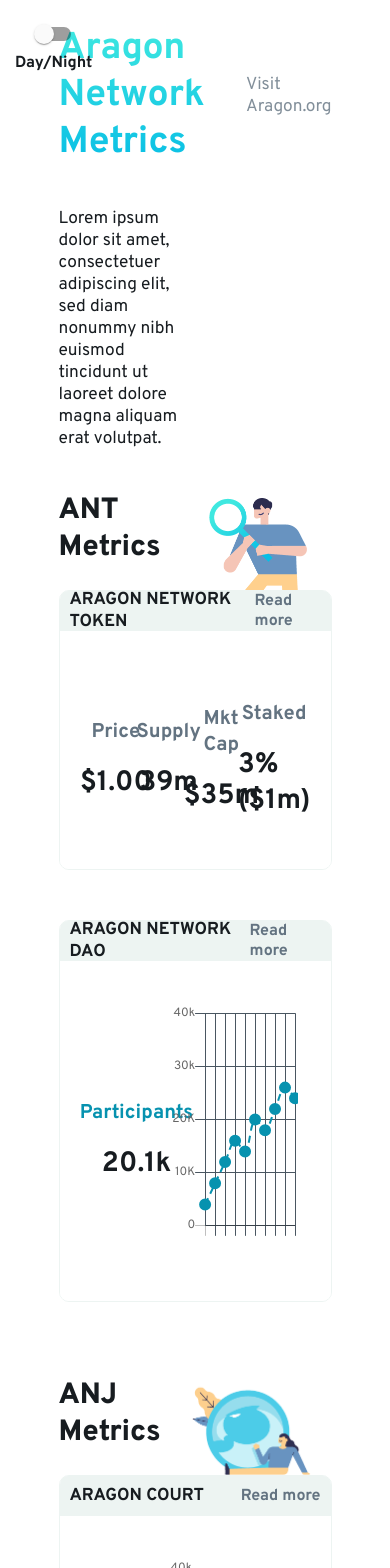
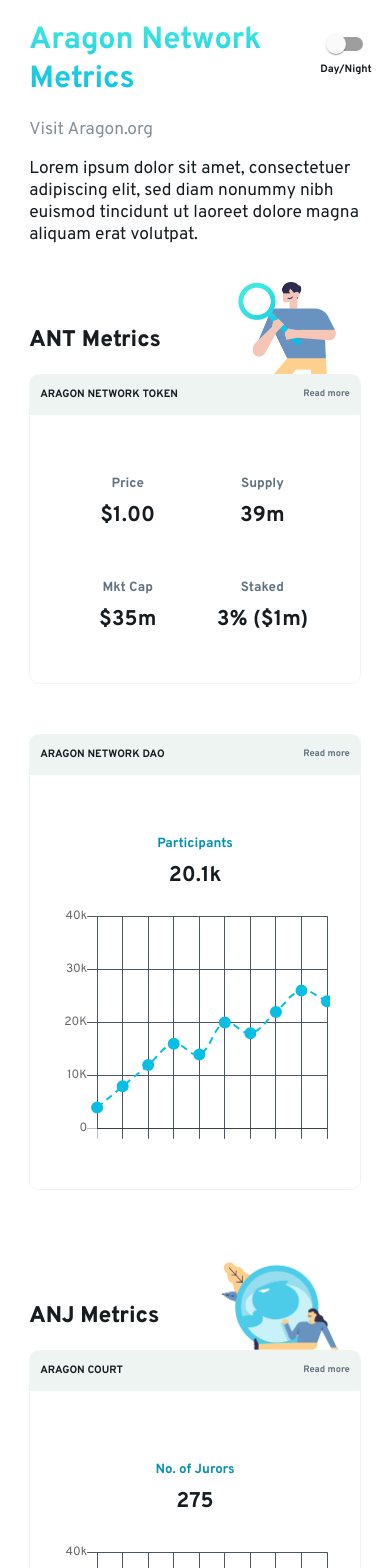
Before and after one commit to manolingam/araboard, a React (Create React App) app: page / in a window 390 px wide. Shown: the top 1568 px of the page. Built offline with nearby package versions, Linux system fonts and the light colour scheme.

Commit message:
added responsiveness, updated switch position and updated chart pointer color, dark theme bg

```diff
--- a/src/App.css
+++ b/src/App.css
@@ -5,7 +5,7 @@
 	align-items: center;
 	position: absolute;
 	top: 15px;
-	left: 15px;
+	right: 15px;
 }
 
 .app {
@@ -90,3 +90,38 @@
 	font-size: 12pt;
 	font-weight: 700;
 }
+
+@media only screen and (max-width: 1000px) {
+	.switch {
+		top: 25px;
+	}
+	.component-container {
+		min-width: 85%;
+		max-width: 85%;
+	}
+}
+
+@media only screen and (max-width: 450px) {
+	.switch {
+		font-size: 8pt;
+	}
+	h1 {
+		font-size: 23pt;
+	}
+	h2 {
+		font-size: 17pt;
+	}
+	h3 {
+		font-size: 8pt;
+	}
+	h4 {
+		font-size: 16pt;
+	}
+	h5 {
+		font-size: 10pt;
+		padding: 10px;
+	}
+	h6 {
+		font-size: 7pt;
+	}
+}
--- a/src/components/anjMetrics/AnjMetrics.js
+++ b/src/components/anjMetrics/AnjMetrics.js
@@ -51,12 +51,14 @@
 							metric='275'
 							metricTitle={theme.firstInSeries}
 							metricNumber={theme.metricNumbers}
+							pointColor={theme.firstInSeriesPoint}
 						/>
 						<GraphContainer
 							title='ANJ Activated'
 							metric='80.3m'
 							metricTitle={theme.secondInSeries}
 							metricNumber={theme.metricNumbers}
+							pointColor={theme.secondInSeriesPoint}
 						/>
 					</div>
 				</div>
@@ -87,18 +89,21 @@
 							metric='$0.18'
 							metricTitle={theme.firstInSeries}
 							metricNumber={theme.metricNumbers}
+							pointColor={theme.firstInSeriesPoint}
 						/>
 						<GraphContainer
 							title='Supply'
 							metric='40m'
 							metricTitle={theme.secondInSeries}
 							metricNumber={theme.metricNumbers}
+							pointColor={theme.secondInSeriesPoint}
 						/>
 						<GraphContainer
 							title='Network Val.'
 							metric='1.3m'
 							metricTitle={theme.thirdInSeries}
 							metricNumber={theme.metricNumbers}
+							pointColor={theme.thirdInSeriesPoint}
 						/>
 					</div>
 				</div>
--- a/src/components/antMetrics/AntMetrics.css
+++ b/src/components/antMetrics/AntMetrics.css
@@ -18,3 +18,20 @@
 .ant-metrics-stats .graph-container {
 	width: 100%;
 }
+
+@media only screen and (max-width: 1000px) {
+	.stats {
+		display: grid;
+		grid-template-columns: repeat(2, 1fr);
+	}
+	.ant-metrics-stats {
+		display: flex;
+		flex-direction: row;
+		padding: 30px;
+		border-bottom-left-radius: 8.5px;
+		border-bottom-right-radius: 8.5px;
+	}
+	.individual-stats {
+		width: 100%;
+	}
+}
--- a/src/components/antMetrics/AntMetrics.js
+++ b/src/components/antMetrics/AntMetrics.js
@@ -104,6 +104,7 @@
 							metric='20.1k'
 							metricTitle={theme.firstInSeries}
 							metricNumber={theme.metricNumbers}
+							pointColor={theme.firstInSeriesPoint}
 						/>
 					</div>
 				</div>
--- a/src/components/titleElement/TitleElement.css
+++ b/src/components/titleElement/TitleElement.css
@@ -21,3 +21,22 @@
 	font-weight: 400;
 	max-width: 50%;
 }
+
+@media only screen and (max-width: 1000px) {
+	.title-element {
+		max-width: 85%;
+	}
+	.container-1 {
+		flex-direction: column;
+		align-items: flex-start;
+	}
+	.container-1 h1 {
+		max-width: 70%;
+	}
+	.title-element .container-1 p {
+		margin: 0;
+	}
+	.title-element .container-2 p {
+		max-width: 100%;
+	}
+}
--- a/src/context/ThemeContext.js
+++ b/src/context/ThemeContext.js
@@ -8,7 +8,7 @@
 		darkTheme: {
 			subTitle: '#DDE4E9',
 			titleHelper: '#828F9A',
-			appBackground: 'rgb(23, 28, 32)',
+			appBackground: '#192029',
 			borderColor: '#4a5661',
 			metricTitle: '#DDE4E9',
 			metricBoxHeaderTitle: '#DDE4E9',
@@ -20,6 +20,9 @@
 			firstInSeries: '#0792AF',
 			secondInSeries: '#26B4AD',
 			thirdInSeries: '#7C80F2',
+			firstInSeriesPoint: '#08bee5',
+			secondInSeriesPoint: '#3fe8e0',
+			thirdInSeriesPoint: '#7c80f2',
 		},
 		lightTheme: {
 			subTitle: 'rgb(23, 28, 32)',
@@ -36,6 +39,9 @@
 			firstInSeries: '#0792AF',
 			secondInSeries: '#26B4AD',
 			thirdInSeries: '#7C80F2',
+			firstInSeriesPoint: '#08bee5',
+			secondInSeriesPoint: '#3fe8e0',
+			thirdInSeriesPoint: '#7c80f2',
 		},
 	};
 	switchTheme = () => {
--- a/src/template/graphContainer/GraphContainer.css
+++ b/src/template/graphContainer/GraphContainer.css
@@ -1,5 +1,4 @@
 .graph-container {
-	/* width: 100%; */
 	display: flex;
 	flex-direction: row;
 	align-items: center;
@@ -23,3 +22,14 @@
 .chart-container {
 	height: 100%;
 }
+
+@media only screen and (max-width: 1000px) {
+	.graph-container {
+		flex-direction: column;
+		min-width: 100%;
+		margin: 0;
+	}
+	.graph-container .stats {
+		width: auto;
+	}
+}
--- a/src/template/graphContainer/GraphContainer.js
+++ b/src/template/graphContainer/GraphContainer.js
@@ -17,7 +17,6 @@
 				datasets: [
 					{
 						label: '',
-
 						data: [
 							100,
 							200,
@@ -31,8 +30,8 @@
 							600,
 						],
 						pointBorderWidth: 6,
-						pointBackgroundColor: this.props.metricTitle,
-						borderColor: this.props.metricTitle,
+						pointBackgroundColor: this.props.pointColor,
+						borderColor: this.props.pointColor,
 						borderWidth: 2,
 						borderDash: [7, 5],
 						backgroundColor: 'transparent',
```
